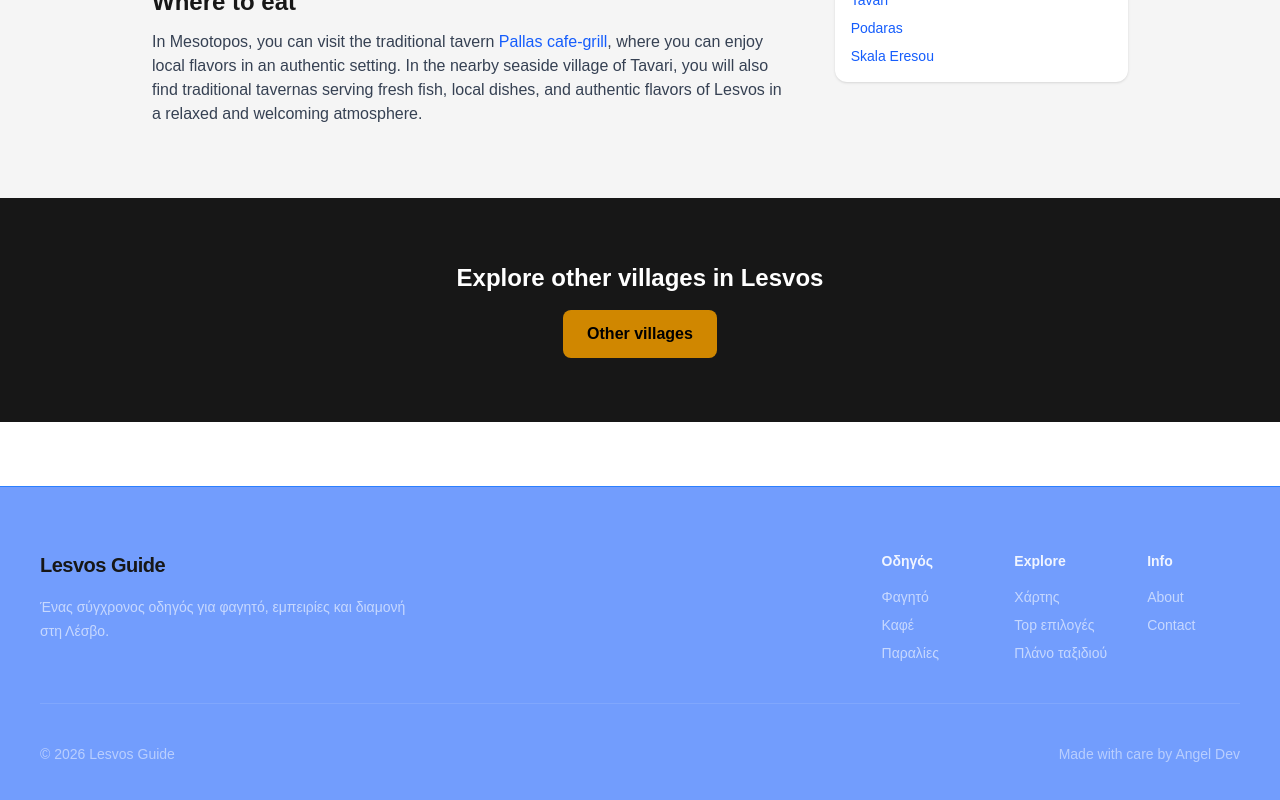
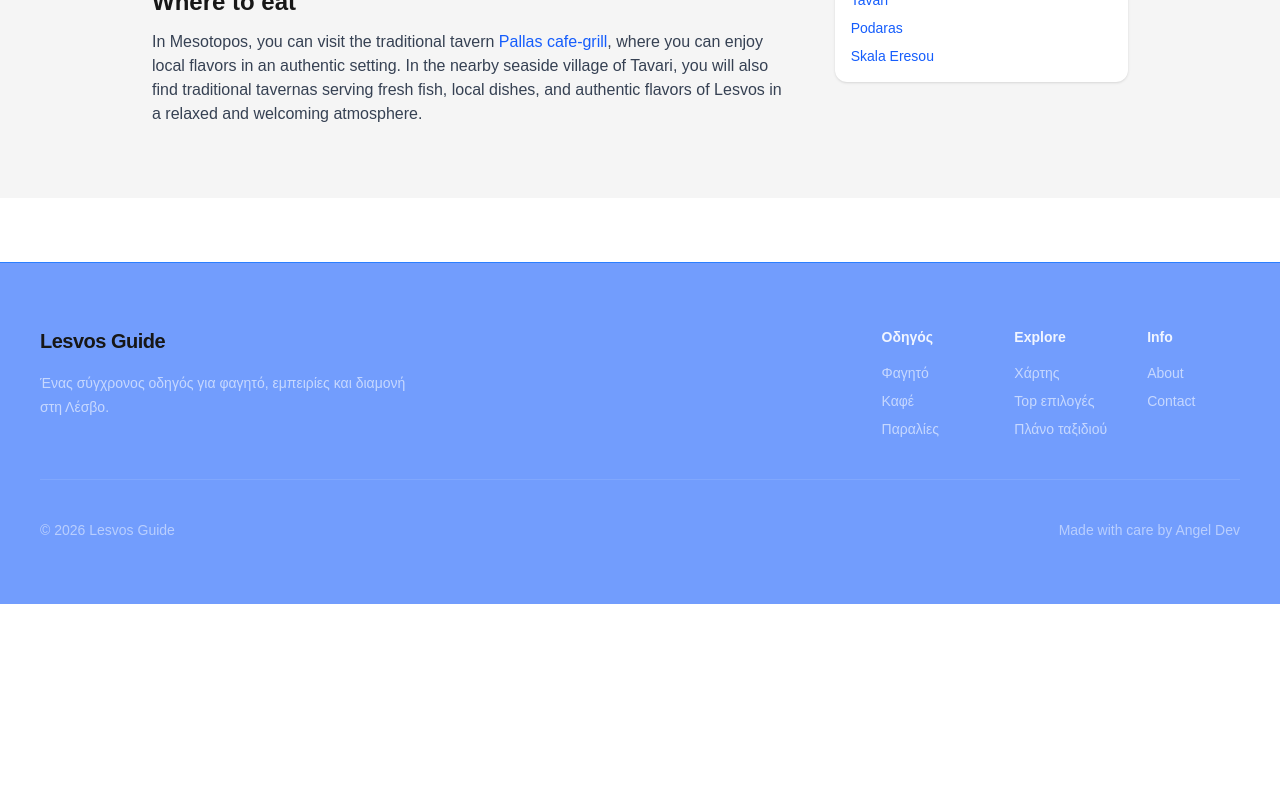
Before and after one commit to amamouridis06/lesvos-travel-guide, a Next.js app: page /villages/mesotopos in a window 1280 px wide. Shown: the part 1214-2014 px from the top of the page. After the commit the page ends 1818 px from the top, so only its background shows below. Built offline with nearby package versions, Linux system fonts and the light colour scheme.

Commit message:
Update page.tsx

```diff
--- a/app/villages/mesotopos/page.tsx
+++ b/app/villages/mesotopos/page.tsx
@@ -139,7 +139,7 @@ export default function PlomariPage() {
       </section>
 
       {/* CTA */}
-      <section className="bg-neutral-900 text-white py-16 text-center">
+      {/* <section className="bg-neutral-900 text-white py-16 text-center">
         <h2 className="text-2xl font-semibold mb-4">
           Explore other villages in Lesvos
         </h2>
@@ -149,7 +149,7 @@ export default function PlomariPage() {
         >
           Other villages
         </Link>
-      </section>
+      </section> */}
 
     </main>
   );
```
